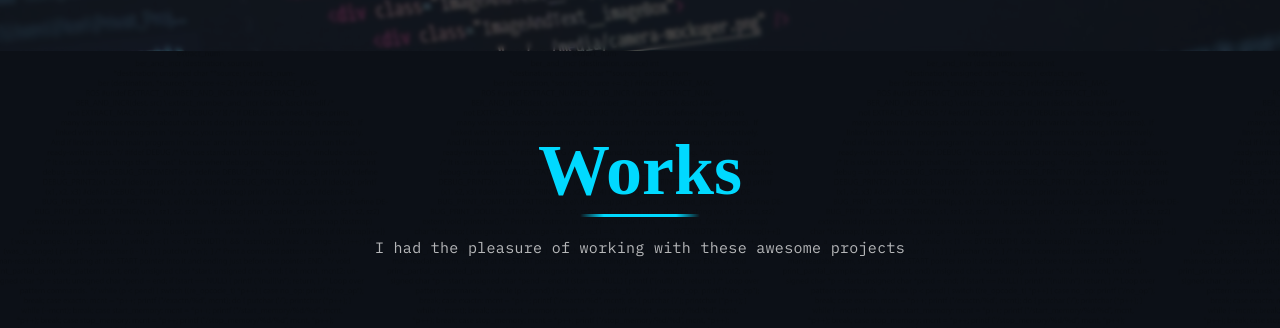
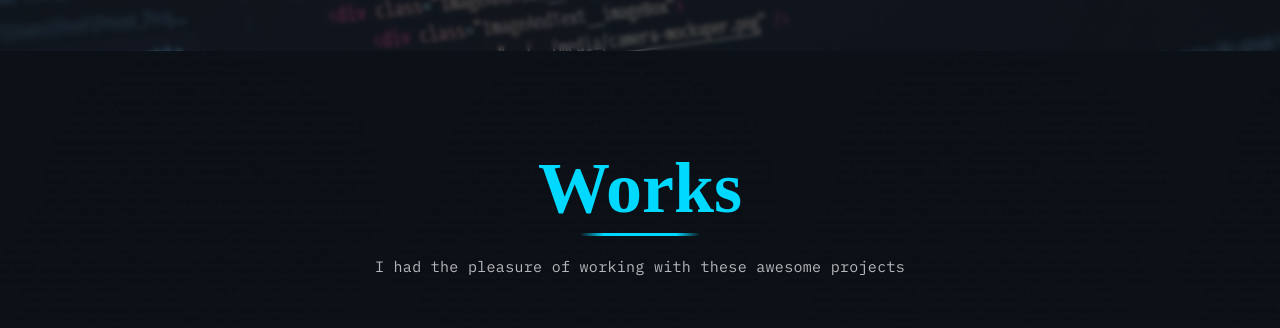
Before and after one commit to ReedBelca10/portfolio, a Next.js app in the folder apps/frontend/: page /CalebCV.pdf in a window 1280 px wide. Shown: the part 3440-3768 px from the top of the page. Built offline with nearby package versions, Linux system fonts and the light colour scheme.

Commit message:
style: Adjust Works section spacing and View App label height

```diff
--- a/apps/frontend/src/app/globals.css
+++ b/apps/frontend/src/app/globals.css
@@ -296,7 +296,7 @@ a {
 /* ── Title block ── */
 .works-title-block {
   text-align: center;
-  margin-bottom: 64px;
+  margin-bottom: 24px;
 }
 
 .works-title {
@@ -478,7 +478,7 @@ a {
 
 /* "View Website" — top-right of the production monitor */
 .works-label--website {
-  top: -45px;
+  top: -65px;
   right: -40px;
 }
 
@@ -569,7 +569,7 @@ a {
   }
 
   .works-label--website {
-    top: -40px;
+    top: -55px;
     right: -20px;
   }
 
@@ -628,7 +628,7 @@ a {
   }
 
   .works-label--website {
-    top: -26px;
+    top: -36px;
     right: -6px;
   }
 
```
